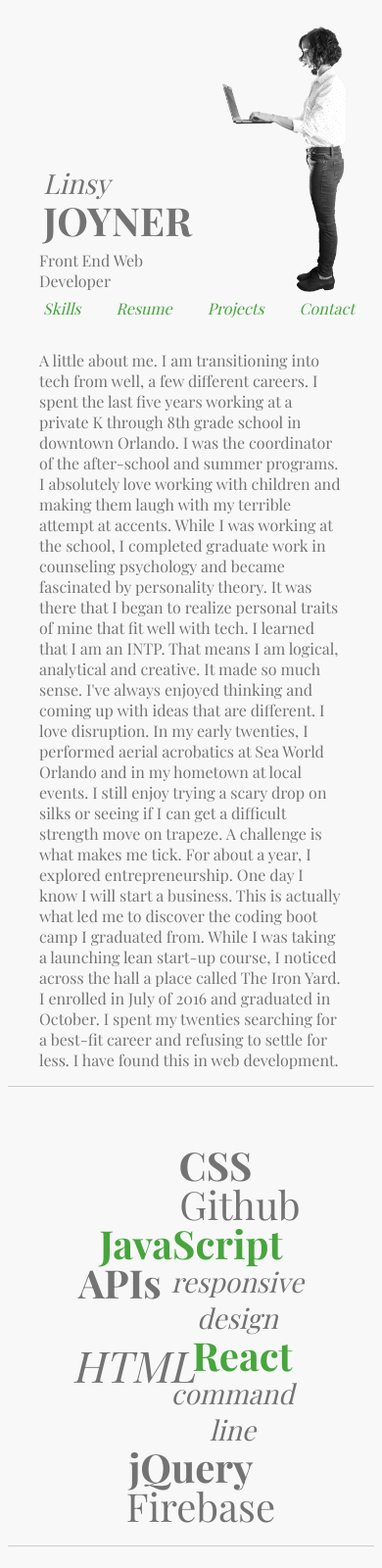
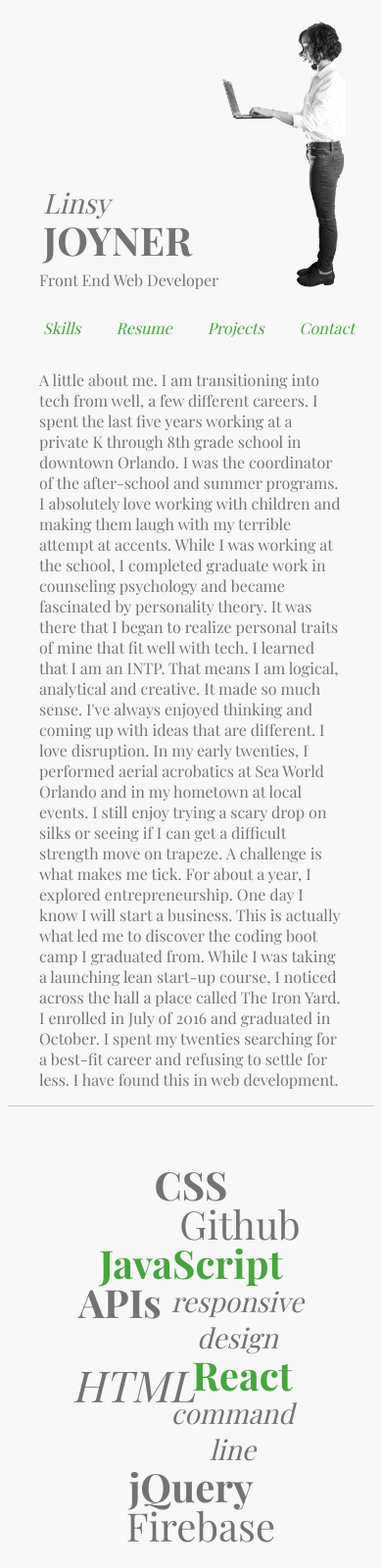
Before and after one commit to linsydeanna/portfolio, a plain HTML site: page index.html in a window 390 px wide. Shown: the top 1600 px of the page at 98% size. Drawn offline with nearby package versions, Linux system fonts and the light colour scheme; a web font is replaced by a local one.

Commit message:
fixed skills and title

```diff
--- a/main.css
+++ b/main.css
@@ -11,7 +11,7 @@ body {
     flex-direction: column;
     width: 100%;
     height: 170px;
-    padding-top: 110px;
+    padding-top: 130px;
   }
 
   .name-and-pic {
@@ -32,7 +32,7 @@ body {
   .picture img {
     width: 220px;
     height: 330px;
-    margin-top: -150px;
+    margin-top: -175px;
   }
 
   .name {
@@ -57,7 +57,7 @@ body {
   }
 
   .title {
-    margin: 10px 0px 0px 32px;
+    margin: 10px -30px 0px 32px;
     color: #737373;
   }
 
@@ -71,7 +71,7 @@ body {
     flex-grow: 1;
     display: flex;
     justify-content: center;
-    padding: 20px 0px;
+    padding: 40px 0px;
   }
 
   .icons {
--- a/skills.css
+++ b/skills.css
@@ -1,6 +1,6 @@
 .skills-container {
   max-width: 50%;
-  margin: 40px auto 0px;
+  margin: 40px auto 40px;
 }
 
 @media screen and (max-width: 1110px) {
@@ -91,27 +91,11 @@
   line-height: 1;
 }
 
-/*.skills-title {
-  z-index: -1;
-  font-style: italic;
-  font-weight: 400;
-  font-size: 2.75em;
-  opacity: 0%;
-}*/
-
-/*@media screen and (max-width: 1600px) {
-
-  .skills-container {
-    margin: 80px 0px 0px 70px;
-  }
-
-}*/
-
 @media screen and (max-width: 901px) {
 
   .skills-container {
     max-width: 65%;
-    margin: 40px auto 0px;
+    margin: 40px auto 40px;
   }
 
   .box-one {
@@ -145,6 +129,7 @@
     font-size: 2.5em;
     font-weight: bold;
     line-height: 1;
+    margin-right: 50px;
   }
 
   .javascript {
```
